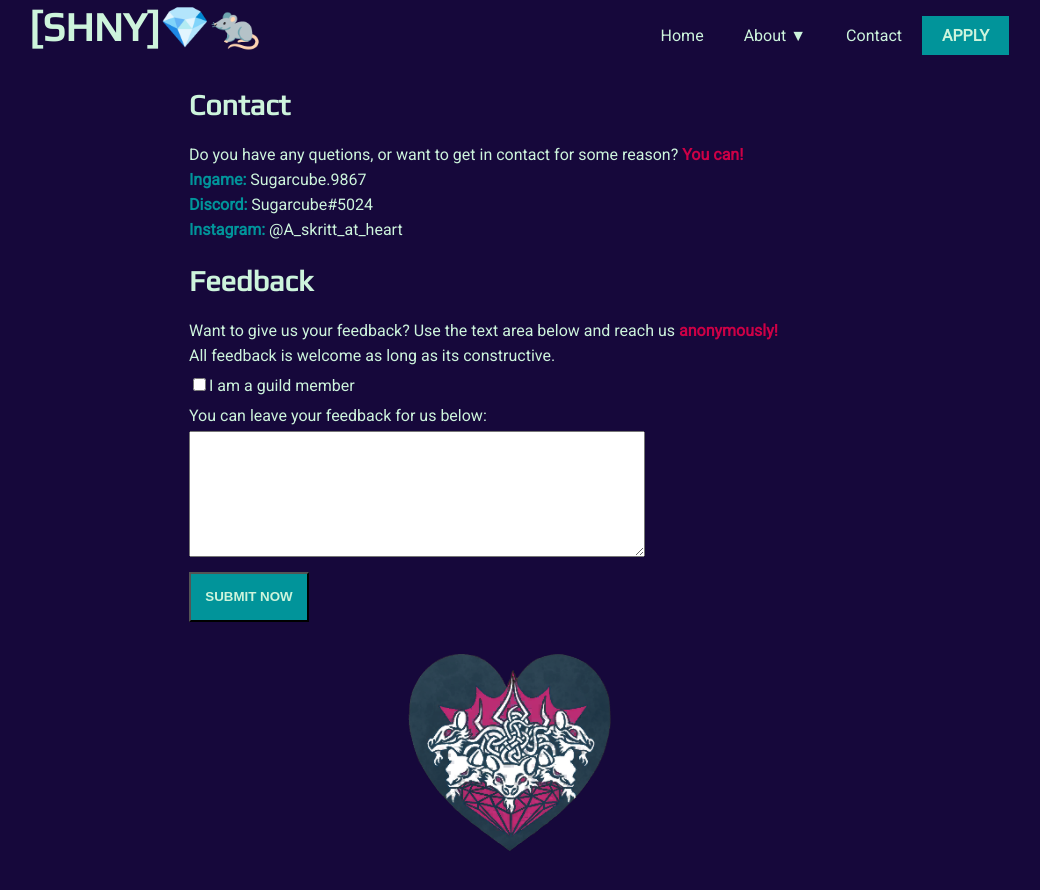
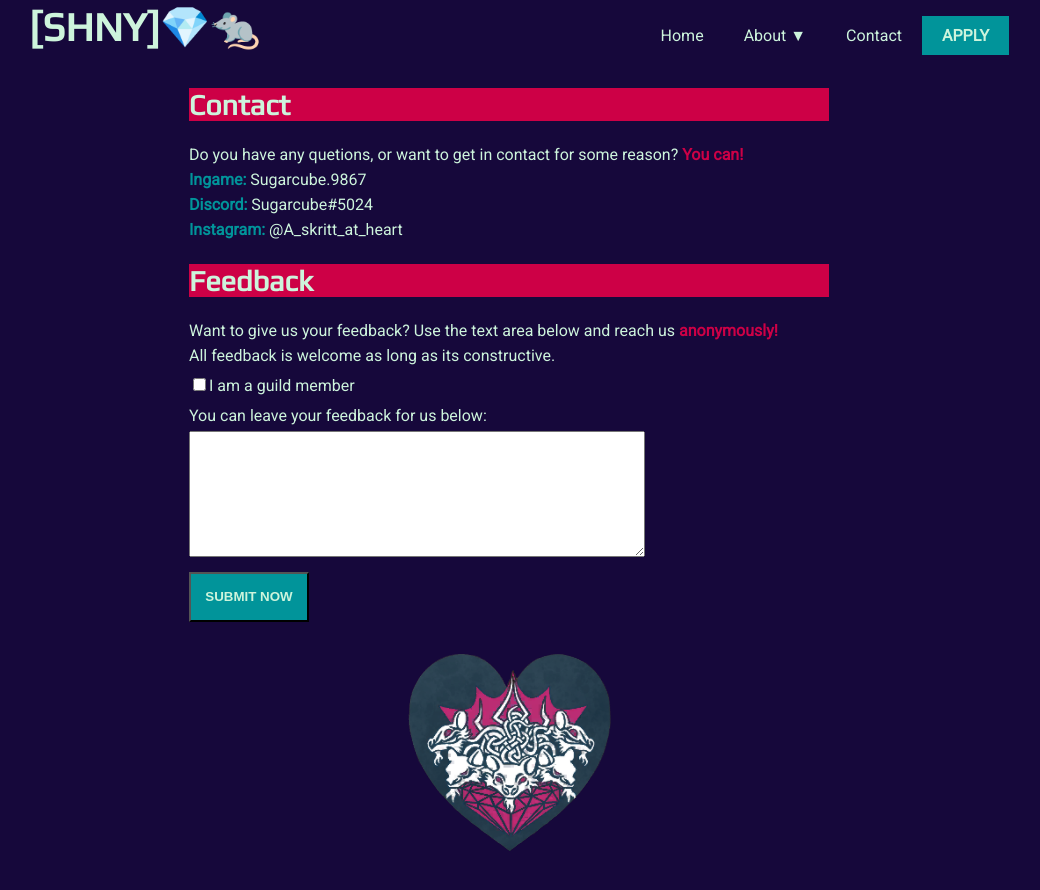
Before and after one commit to KimberlyVdB/SHNY-Jekyll-Website, a Jekyll site: the page built from contact.html, in a window 1280 px wide. Shown: the top 890 px of the page, without its empty margins (131-1171 px from the left). Built offline with Jekyll 4.4.1, drawn with Linux system fonts in a browser that asks for light colours; nearby versions of some CDN libraries; a script that is not in the unit is left out.

Commit message:
changed color of news Title and removed unused code

```diff
--- a/_sass/_styles.scss
+++ b/_sass/_styles.scss
@@ -69,7 +69,9 @@
 .content {
   margin: 0 25% 0% 25%;
 
-
+  .titles {
+    background: $quaternary-color;
+  }
 
   .aboutPage {
      margin-bottom: 25px;
@@ -148,7 +150,7 @@
 
   .newsTitle {
     text-decoration: underline;
-    color: $secondary-color;
+    color: $tertiary-color;
   }
 }
 
```
